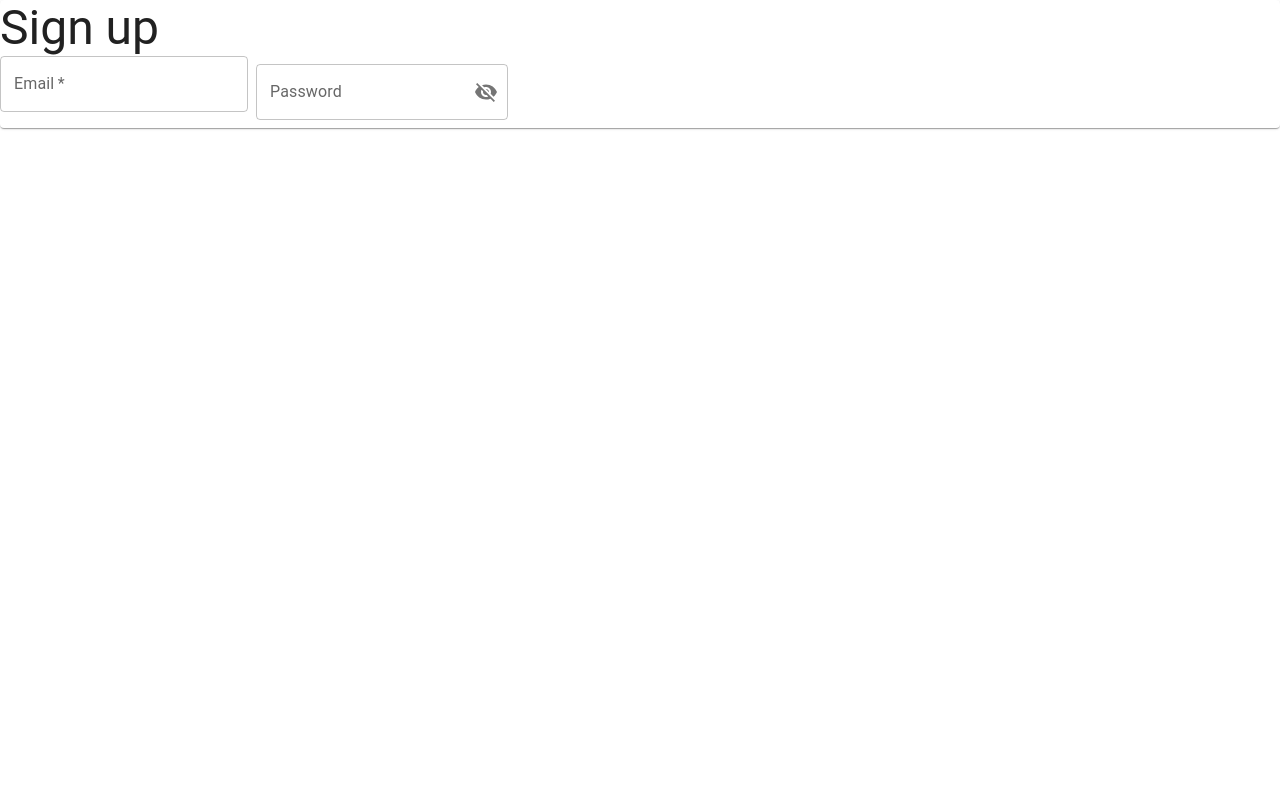
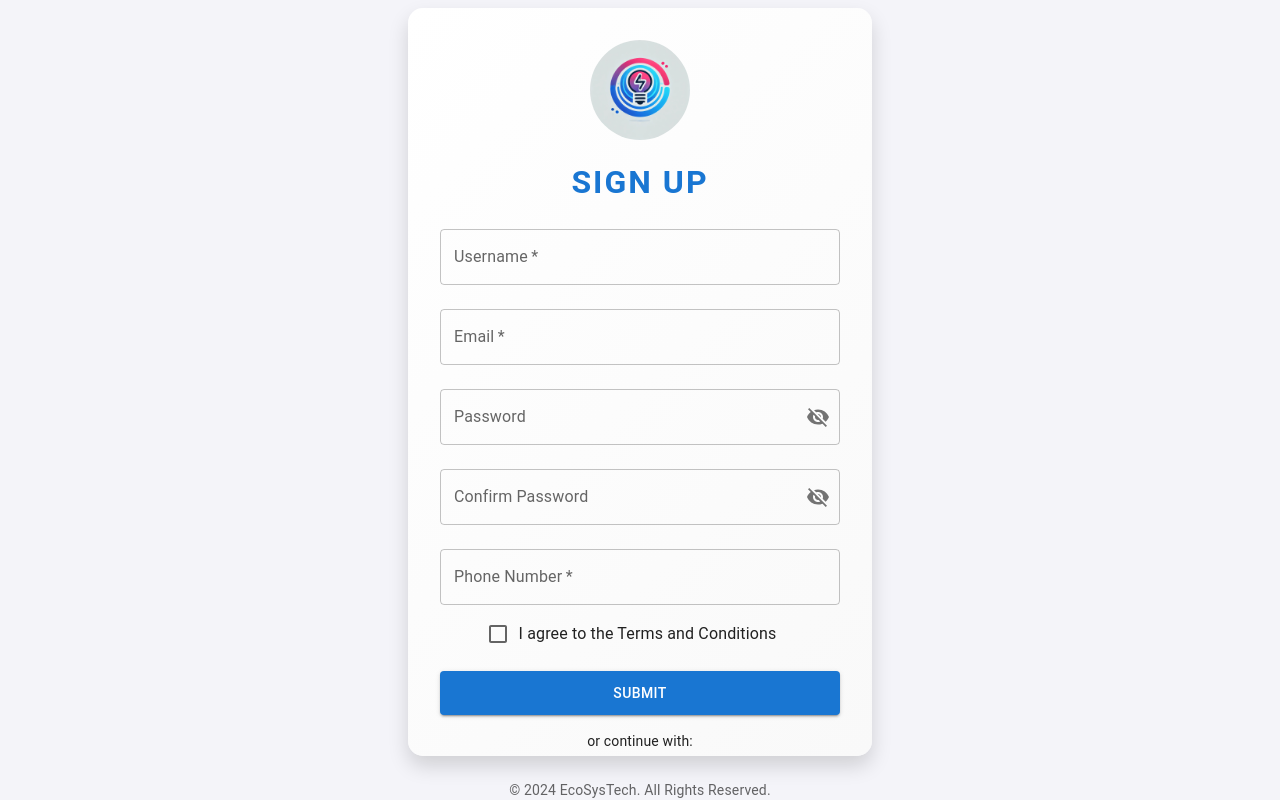
Before and after one commit to Nanthesh/Bionicle, a React (Create React App) app: page / in a window 1280 px wide. Built offline with nearby package versions, Linux system fonts and the light colour scheme.

Commit message:
Signup page frontend completed

```diff
--- a/package.json
+++ b/package.json
@@ -7,6 +7,7 @@
     "@emotion/styled": "^11.13.0",
     "@mui/icons-material": "^6.1.3",
     "@mui/material": "^6.1.3",
+    "@react-oauth/google": "^0.12.1",
     "@testing-library/jest-dom": "^5.17.0",
     "@testing-library/react": "^13.4.0",
     "@testing-library/user-event": "^13.5.0",
--- /dev/null
+++ b/src/components/Footer.jsx
@@ -0,0 +1,14 @@
+import React from 'react';
+import Box from '@mui/material/Box';
+import Typography from '@mui/material/Typography';
+const Footer = () => {
+  return (
+    <Box mt={3} textAlign="center">
+    <Typography variant="body2" color="textSecondary">
+      © 2024 EcoSysTech. All Rights Reserved.
+    </Typography>
+  </Box>
+  )
+}
+
+export default Footer
--- a/src/pages/Register/Signup.jsx
+++ b/src/pages/Register/Signup.jsx
@@ -1,4 +1,4 @@
-import React from 'react'
+import React, { useState } from 'react';
 import Box from '@mui/material/Box';
 import Card from '@mui/material/Card';
 import Typography from '@mui/material/Typography';
@@ -10,44 +10,157 @@ import InputLabel from '@mui/material/InputLabel';
 import OutlinedInput from '@mui/material/OutlinedInput';
 import InputAdornment from '@mui/material/InputAdornment';
 import IconButton from '@mui/material/IconButton';
+import { GoogleOAuthProvider, GoogleLogin } from '@react-oauth/google';
+import Logo from "../../assets/Logo.jpeg";
+import Footer from '../../components/Footer';
+import { Button, Checkbox, FormControlLabel } from '@mui/material';
+
 const Signup = () => {
-
-        const [showPassword, setShowPassword] = React.useState(false);
+  const [showPassword, setShowPassword] = useState(false);
+  const [showConfirmPassword, setShowConfirmPassword] = useState(false);
+  const [formValues, setFormValues] = useState({
+    username: '',
+    email: '',
+    password: '',
+    confirmPassword: '',
+    phoneNumber: '',
+    agreeToTerms: false,
+  });
+  const [formErrors, setFormErrors] = useState({});
 
   const handleClickShowPassword = () => setShowPassword((show) => !show);
+  const handleClickShowConfirmPassword = () => setShowConfirmPassword((show) => !show);
 
   const handleMouseDownPassword = (event) => {
     event.preventDefault();
   };
 
-        const handleMouseUpPassword = (event) => {
-          event.preventDefault();
+  const handleInputChange = (e) => {
+    const { name, value, checked, type } = e.target;
+    setFormValues({
+      ...formValues,
+      [name]: type === 'checkbox' ? checked : value,
+    });
+  };
+
+  const validate = () => {
+    let errors = {};
+    if (!formValues.username) errors.username = "Username is required";
+    if (!formValues.email) errors.email = "Email is required";
+    if (!/\S+@\S+\.\S+/.test(formValues.email)) errors.email = "Email address is invalid";
+    if (!formValues.password) errors.password = "Password is required";
+    if (formValues.password !== formValues.confirmPassword) errors.confirmPassword = "Passwords do not match";
+    if (!formValues.phoneNumber) errors.phoneNumber = "Phone number is required";
+    if (!formValues.agreeToTerms) errors.agreeToTerms = "You must agree to the terms and conditions";
+    setFormErrors(errors);
+    return Object.keys(errors).length === 0;
+  };
+
+  const handleSubmit = (e) => {
+    e.preventDefault();
+    if (validate()) {
+      console.log('Form submitted successfully:', formValues);
+    }
+  };
+
+  const handleGoogleSuccess = (response) => {
+    console.log('Google login successful:', response);
+  };
+
+  const handleGoogleFailure = (error) => {
+    console.log('Google login failed:', error);
   };
 
   return (
-    <Box>
-    <Card>
-        <Typography variant="h3">
+    <GoogleOAuthProvider clientId="YOUR_GOOGLE_CLIENT_ID">
+      <Box
+        display="flex"
+        justifyContent="center"
+        alignItems="center"
+        height="100vh"
+        flexDirection="column"
+        bgcolor="#f4f4f9"
+      >
+        <Card
+          sx={{
+            p: 4,
+            boxShadow: '0px 10px 20px rgba(0, 0, 0, 0.15)',
+            maxWidth: 400,
+            width: '100%',
+            background: 'linear-gradient(135deg, #ffffff 0%, #f9f9f9 100%)',
+            borderRadius: '15px',
+            mt:1,
+          }}
+        >
+          <Box display="flex" justifyContent="center" mb={3}>
+            <img
+              src={Logo}
+              alt="Logo"
+              style={{
+                width: '100px',
+                height: '100px',
+                borderRadius: '50%',
+                objectFit: 'cover',
+              }}
+            />
+          </Box>
+
+          <Typography
+            variant="h3"
+            align="center"
+            gutterBottom
+            sx={{
+              fontSize: '2rem',
+              fontWeight: 'bold',
+              color: '#1976d2',
+              textTransform: 'uppercase',
+              letterSpacing: '2px',
+            }}
+          >
             Sign up
           </Typography>
+
+          <form onSubmit={handleSubmit}>
             <TextField
               required
-          id="outlined-required"
+              id="outlined-username"
+              label="Username"
+              name="username"
+              fullWidth
+              margin="normal"
+              value={formValues.username}
+              onChange={handleInputChange}
+              error={!!formErrors.username}
+              helperText={formErrors.username}
+            />
+
+            <TextField
+              required
+              id="outlined-email"
               label="Email"
+              name="email"
+              fullWidth
+              margin="normal"
+              value={formValues.email}
+              onChange={handleInputChange}
+              error={!!formErrors.email}
+              helperText={formErrors.email}
+            />
 
-        />
-        <FormControl sx={{ m: 1, width:'25ch' }} variant="outlined">
+            <FormControl fullWidth variant="outlined" margin="normal" error={!!formErrors.password}>
               <InputLabel htmlFor="outlined-adornment-password">Password</InputLabel>
               <OutlinedInput
                 id="outlined-adornment-password"
+                name="password"
                 type={showPassword ? 'text' : 'password'}
+                value={formValues.password}
+                onChange={handleInputChange}
                 endAdornment={
                   <InputAdornment position="end">
                     <IconButton
                       aria-label="toggle password visibility"
                       onClick={handleClickShowPassword}
                       onMouseDown={handleMouseDownPassword}
-                  onMouseUp={handleMouseUpPassword}
                       edge="end"
                     >
                       {showPassword ? <VisibilityIcon /> : <VisibilityOffIcon />}
@@ -56,10 +169,97 @@ const Signup = () => {
                 }
                 label="Password"
               />
+              {formErrors.password && (
+                <Typography variant="caption" color="error">
+                  {formErrors.password}
+                </Typography>
+              )}
             </FormControl>
+
+            <FormControl fullWidth variant="outlined" margin="normal" error={!!formErrors.confirmPassword}>
+              <InputLabel htmlFor="outlined-adornment-confirm-password">
+                Confirm Password
+              </InputLabel>
+              <OutlinedInput
+                id="outlined-adornment-confirm-password"
+                name="confirmPassword"
+                type={showConfirmPassword ? 'text' : 'password'}
+                value={formValues.confirmPassword}
+                onChange={handleInputChange}
+                endAdornment={
+                  <InputAdornment position="end">
+                    <IconButton
+                      aria-label="toggle confirm password visibility"
+                      onClick={handleClickShowConfirmPassword}
+                      onMouseDown={handleMouseDownPassword}
+                      edge="end"
+                    >
+                      {showConfirmPassword ? <VisibilityIcon /> : <VisibilityOffIcon />}
+                    </IconButton>
+                  </InputAdornment>
+                }
+                label="Confirm Password"
+              />
+              {formErrors.confirmPassword && (
+                <Typography variant="caption" color="error">
+                  {formErrors.confirmPassword}
+                </Typography>
+              )}
+            </FormControl>
+
+            <TextField
+              required
+              id="outlined-phone"
+              label="Phone Number"
+              name="phoneNumber"
+              fullWidth
+              margin="normal"
+              value={formValues.phoneNumber}
+              onChange={handleInputChange}
+              error={!!formErrors.phoneNumber}
+              helperText={formErrors.phoneNumber}
+            />
+
+            <Box display="flex" justifyContent="center" textAlign="center">
+              <FormControlLabel
+                control={
+                  <Checkbox
+                    checked={formValues.agreeToTerms}
+                    onChange={handleInputChange}
+                    name="agreeToTerms"
+                  />
+                }
+                label="I agree to the Terms and Conditions"
+              />
+            </Box>
+            {formErrors.agreeToTerms && (
+              <Typography variant="caption" color="error" textAlign="center">
+                {formErrors.agreeToTerms}
+              </Typography>
+            )}
+
+            <Box textAlign="center" mt={2}>
+              <Button type="submit" variant="contained" fullWidth style={{ padding: '10px 20px', cursor: 'pointer' }}>
+                Submit
+              </Button>
+            </Box>
+          </form>
+
+          <Box textAlign="center" mt={2}sx={{borderRadius:"15px"}}>
+            <Typography variant="body2">or continue with:</Typography>
+          </Box>
+
+          <Box textAlign="center" mt={2}>
+            <GoogleLogin
+              onSuccess={handleGoogleSuccess}
+              onError={handleGoogleFailure}
+            />
+          </Box>
         </Card>
+        <Footer />
       </Box>
-  )
-}
+    </GoogleOAuthProvider>
+  );
+};
 
-export default Signup
+export default Signup;
```
Also changed, not shown: src/assets/Logo.jpeg (renamed from src/Images/Logo.jpeg), 1 other file (tests, documents, lock files or other folders). Lines whose indentation alone changed are shown as unchanged.
